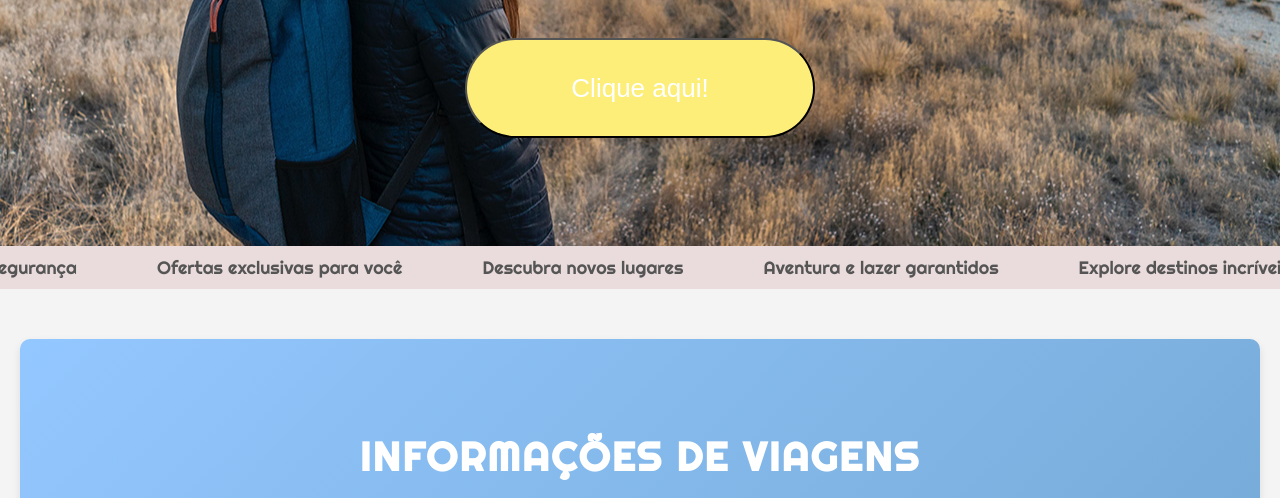
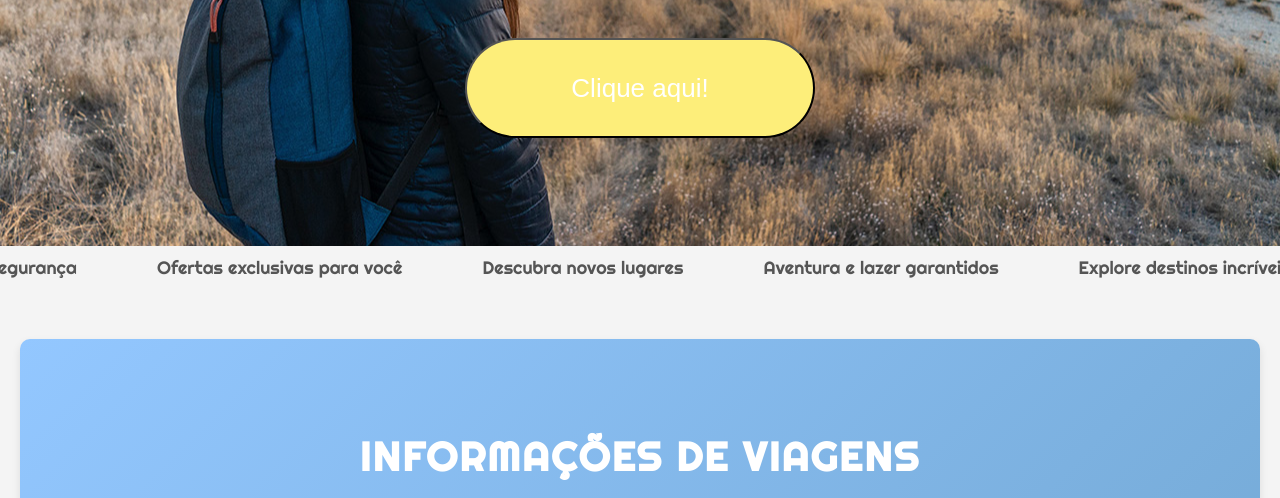
Before and after one commit to IsaqueFabro/South-s-Destination-Page, a plain HTML site: page index.html in a window 1280 px wide. Shown: the part 554-1052 px from the top of the page. Drawn offline with Linux system fonts and the light colour scheme.

Commit message:
Carrousel color changed

```diff
--- a/style.css
+++ b/style.css
@@ -91,7 +91,7 @@ header {
 .carrossel-container {
     overflow: hidden;
     white-space: nowrap;
-    background: #eadcdc;
+    background: #f4f4f4;
     padding: 10px 0;
     position: relative;
     width: 100%;
```
